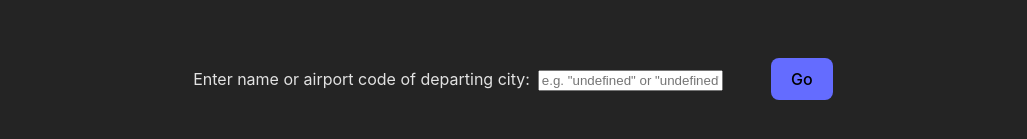
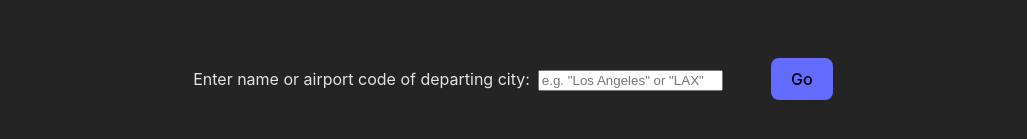
Before and after one commit to t-ylerJ/rfp2404-mvp, a React (Vite) app in the folder flightSF/: page / in a window 1280 px wide. Shown: the part 363-502 px from the top of the page, without its empty margins (127-1154 px from the left). Built offline with nearby package versions, Linux system fonts and the light colour scheme.

Commit message:
hard coded placeholder text

```diff
--- a/flightSF/src/components/SearchBar.jsx
+++ b/flightSF/src/components/SearchBar.jsx
@@ -8,8 +8,7 @@ const city = airportCodeLookup[initialCity];
     <>
       <input
         type="text"
-        // placeholder={`e.g. ${airportCodeLookup[initialCity]}, ${initialCity}`}
-        placeholder={`e.g. "${city}" or "${initialCity}"`}
+        placeholder={`e.g. "Los Angeles" or "LAX"`}
         value={filterText}
         className="text-input"
         onChange={handleChange}
```
Also changed, not shown: flightSF/src/components/App.jsx (indentation only).
